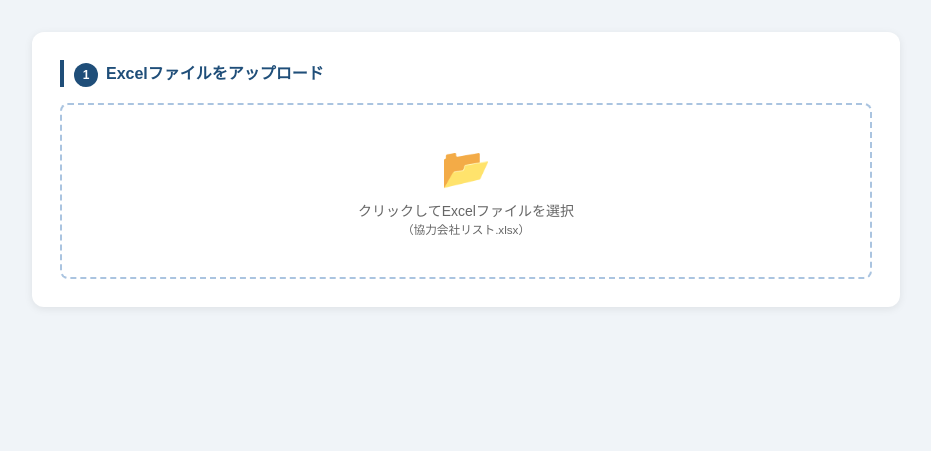
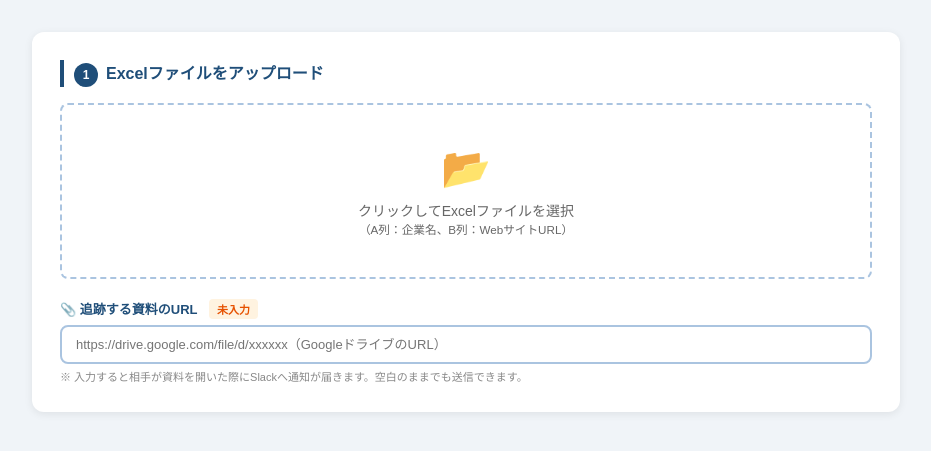
Before and after one commit to oshita-ops/form-sender, a Flask app: page / in a window 1280 px wide. Shown: the part 92-543 px from the top of the page, without its empty margins (174-1105 px from the left). Run offline with Flask 3, Linux system fonts and the light colour scheme.

Commit message:
Update index.html

```diff
--- a/templates/index.html
+++ b/templates/index.html
@@ -44,6 +44,13 @@
     .log-box .skip { color: #ffd43b; }
     .download-btn { display: none; width: 100%; padding: 14px; background: #375623; color: white; border: none; border-radius: 8px; font-size: 15px; font-weight: bold; cursor: pointer; margin-top: 16px; }
     .warning-box { background: #fff8e6; border: 1px solid #ffc107; border-radius: 8px; padding: 14px 16px; font-size: 13px; color: #856404; margin-bottom: 16px; }
+    .url-input-wrap { margin-top: 20px; }
+    .url-input-wrap label { font-size: 13px; font-weight: bold; color: #1F4E79; display: block; margin-bottom: 6px; }
+    .url-input-wrap input { width: 100%; padding: 10px 14px; border: 2px solid #aac4e0; border-radius: 8px; font-size: 13px; transition: border-color 0.2s; }
+    .url-input-wrap input:focus { outline: none; border-color: #1F4E79; }
+    .url-input-wrap .hint { font-size: 11px; color: #888; margin-top: 4px; }
+    .url-badge { display: inline-block; background: #e8f5e9; color: #2e7d32; border-radius: 4px; padding: 2px 8px; font-size: 11px; margin-left: 8px; }
+    .url-badge.empty { background: #fff3e0; color: #e65100; }
   </style>
 </head>
 <body>
@@ -57,15 +64,28 @@
     <div class="upload-area" onclick="document.getElementById('fileInput').click()">
       <input type="file" id="fileInput" accept=".xlsx" onchange="uploadFile(this)">
       <div style="font-size:40px">📂</div>
-      <p>クリックしてExcelファイルを選択<br><small>（協力会社リスト.xlsx）</small></p>
+      <p>クリックしてExcelファイルを選択<br><small>（A列：企業名、B列：WebサイトURL）</small></p>
     </div>
     <div id="previewArea" style="display:none">
-      <div style="margin-top:16px;font-size:14px;font-weight:bold;color:#1F4E79">📋 送信者情報</div>
-      <div class="sender-info" id="senderInfo"></div>
-      <div style="margin-top:16px;font-size:14px;font-weight:bold;color:#1F4E79">🏢 協力会社リスト（<span id="companyCount">0</span>社）</div>
+      <div style="margin-top:16px;font-size:14px;font-weight:bold;color:#1F4E79">🏢 企業リスト（<span id="companyCount">0</span>社）</div>
       <div class="preview-box">
         <table><thead><tr><th>会社名</th><th>URL</th></tr></thead><tbody id="previewBody"></tbody></table>
       </div>
+    </div>
+
+    <!-- 資料URL入力欄 -->
+    <div class="url-input-wrap">
+      <label>
+        📎 追跡する資料のURL
+        <span class="url-badge empty" id="urlBadge">未入力</span>
+      </label>
+      <input
+        type="url"
+        id="documentUrl"
+        placeholder="https://drive.google.com/file/d/xxxxxx（GoogleドライブのURL）"
+        oninput="onDocumentUrlChange(this.value)"
+      />
+      <div class="hint">※ 入力すると相手が資料を開いた際にSlackへ通知が届きます。空白のままでも送信できます。</div>
     </div>
   </div>
 
@@ -97,6 +117,17 @@
 <script>
 let currentMode = 'test', currentSessionId = null, progressInterval = null;
 
+function onDocumentUrlChange(val) {
+  const badge = document.getElementById('urlBadge');
+  if (val.trim()) {
+    badge.textContent = '設定済み ✓';
+    badge.className = 'url-badge';
+  } else {
+    badge.textContent = '未入力';
+    badge.className = 'url-badge empty';
+  }
+}
+
 function selectMode(mode) {
   currentMode = mode;
   document.getElementById('testBtn').classList.toggle('active', mode === 'test');
@@ -114,23 +145,18 @@ async function uploadFile(input) {
   const res = await fetch('/upload', { method: 'POST', body: form });
   const data = await res.json();
   if (data.error) { alert(data.error); return; }
-  const s = data.sender;
-  document.getElementById('senderInfo').innerHTML = `
-    <div class="sender-item"><label>送信者名</label><span>${s['送信者名']||'-'}</span></div>
-    <div class="sender-item"><label>会社名</label><span>${s['送信者会社名']||'-'}</span></div>
-    <div class="sender-item"><label>メール</label><span>${s['メール']||'-'}</span></div>
-    <div class="sender-item"><label>電話</label><span>${s['電話']||'-'}</span></div>`;
+
   document.getElementById('companyCount').textContent = data.count;
   const tbody = document.getElementById('previewBody');
   tbody.innerHTML = '';
-  data.companies.slice(0,10).forEach(c => {
+  data.companies.slice(0, 10).forEach(c => {
     const tr = document.createElement('tr');
     tr.innerHTML = `<td>${c['会社名']}</td><td><a href="${c['URL']}" target="_blank">${c['URL']}</a></td>`;
     tbody.appendChild(tr);
   });
   if (data.count > 10) {
     const tr = document.createElement('tr');
-    tr.innerHTML = `<td colspan="2" style="color:#999;text-align:center">... 他${data.count-10}社</td>`;
+    tr.innerHTML = `<td colspan="2" style="color:#999;text-align:center">... 他${data.count - 10}社</td>`;
     tbody.appendChild(tr);
   }
   document.getElementById('previewArea').style.display = 'block';
@@ -139,10 +165,15 @@ async function uploadFile(input) {
 
 async function startRun() {
   if (currentMode === 'production' && !confirm('本番モードで実際に送信します。よろしいですか？')) return;
+  const documentUrl = document.getElementById('documentUrl').value.trim();
   document.getElementById('runBtn').disabled = true;
   document.getElementById('step3').style.display = 'block';
-  document.getElementById('step3').scrollIntoView({behavior:'smooth'});
-  const res = await fetch('/run', {method:'POST',headers:{'Content-Type':'application/json'},body:JSON.stringify({mode:currentMode})});
+  document.getElementById('step3').scrollIntoView({ behavior: 'smooth' });
+  const res = await fetch('/run', {
+    method: 'POST',
+    headers: { 'Content-Type': 'application/json' },
+    body: JSON.stringify({ mode: currentMode, document_url: documentUrl })
+  });
   const data = await res.json();
   currentSessionId = data.session_id;
   progressInterval = setInterval(checkProgress, 1500);
@@ -151,14 +182,14 @@ async function startRun() {
 async function checkProgress() {
   const res = await fetch(`/progress/${currentSessionId}`);
   const data = await res.json();
-  const pct = data.total > 0 ? Math.round(data.done/data.total*100) : 0;
+  const pct = data.total > 0 ? Math.round(data.done / data.total * 100) : 0;
   document.getElementById('progressBar').style.width = pct + '%';
   document.getElementById('progressText').textContent = `${data.done} / ${data.total} 社処理済み（${pct}%）`;
   const logBox = document.getElementById('logBox');
   logBox.innerHTML = '';
-  (data.results||[]).slice(-20).reverse().forEach(r => {
+  (data.results || []).slice(-20).reverse().forEach(r => {
     const cls = r.status.includes('完了') ? 'ok' : r.status.includes('スキップ') ? 'skip' : 'err';
-    logBox.innerHTML += `<div class="${cls}">${r.status} | ${r.company} | ${r.reason||r.form_url||''}</div>`;
+    logBox.innerHTML += `<div class="${cls}">${r.status} | ${r.company} | ${r.reason || r.form_url || ''}</div>`;
   });
   if (data.status === 'done') {
     clearInterval(progressInterval);
@@ -170,6 +201,7 @@ async function checkProgress() {
     document.getElementById('progressText').textContent = `❌ エラー: ${data.error}`;
   }
 }
+
 function downloadResult() { window.location.href = `/download/${currentSessionId}`; }
 </script>
 </body>
```
